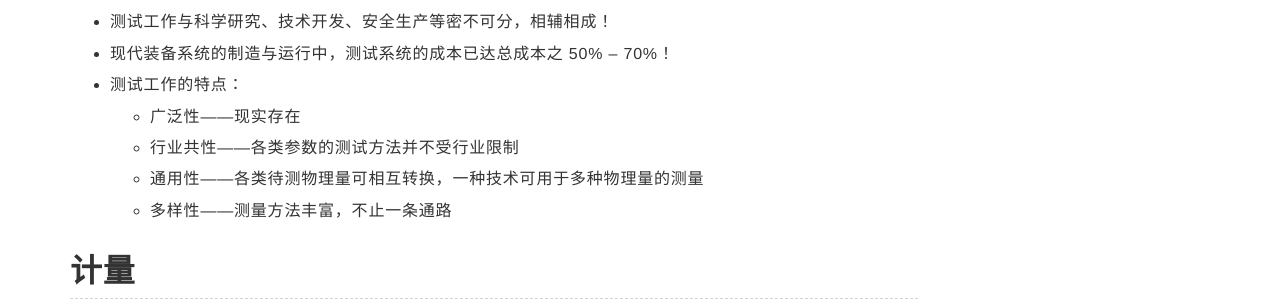
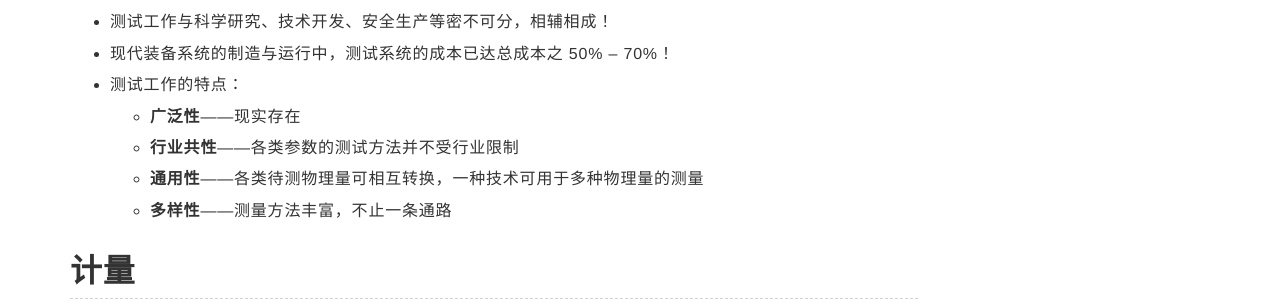
Before and after one commit to xjtu-blacksmith/test-tech-in-epe, a Jekyll site: the page built from chapters/intro.md, in a window 1280 px wide. Shown: the part 661-968 px from the top of the page. Built offline with Jekyll 4.4.1, drawn with Linux system fonts in a browser that asks for light colours; nearby versions of some CDN libraries.

```diff
--- a/chapters/intro.md
+++ b/chapters/intro.md
@@ -18,10 +18,10 @@ order: 0
 - 测试工作与科学研究、技术开发、安全生产等密不可分，相辅相成！
 - 现代装备系统的制造与运行中，测试系统的成本已达总成本之 50% -- 70%！
 - 测试工作的特点：
-    - 广泛性——现实存在
-    - 行业共性——各类参数的测试方法并不受行业限制
-    - 通用性——各类待测物理量可相互转换，一种技术可用于多种物理量的测量
-    - 多样性——测量方法丰富，不止一条通路
+    - **广泛性**——现实存在
+    - **行业共性**——各类参数的测试方法并不受行业限制
+    - **通用性**——各类待测物理量可相互转换，一种技术可用于多种物理量的测量
+    - **多样性**——测量方法丰富，不止一条通路
 
 # 计量
 
```
